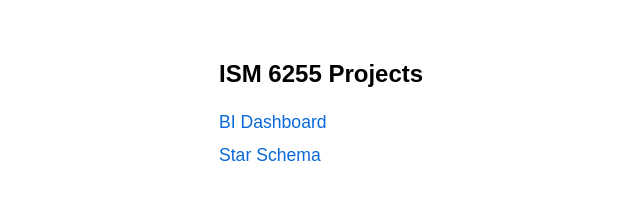
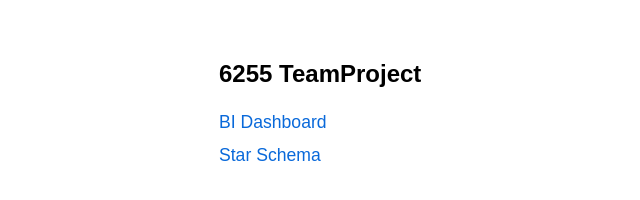
Before and after one commit to magatj/ISM-6255, a plain HTML site: page index.html in a window 1280 px wide. Shown: the full height of the page, 121-761 px from the left. Drawn offline with Linux system fonts and the light colour scheme.

Commit message:
Update index page title to 6255 TeamProject
Co-Authored-By: Claude Sonnet 4.6 <noreply@anthropic.com>

```diff
--- a/index.html
+++ b/index.html
@@ -3,7 +3,7 @@
 <head>
   <meta charset="UTF-8">
   <meta name="viewport" content="width=device-width, initial-scale=1.0">
-  <title>ISM 6255</title>
+  <title>6255 TeamProject</title>
   <style>
     body { font-family: sans-serif; max-width: 600px; margin: 60px auto; padding: 0 20px; }
     h1 { font-size: 1.5rem; margin-bottom: 1.5rem; }
@@ -12,7 +12,7 @@
   </style>
 </head>
 <body>
-  <h1>ISM 6255 Projects</h1>
+  <h1>6255 TeamProject</h1>
   <a href="dashboard.html">BI Dashboard</a>
   <a href="star-schema.html">Star Schema</a>
 </body>
```
